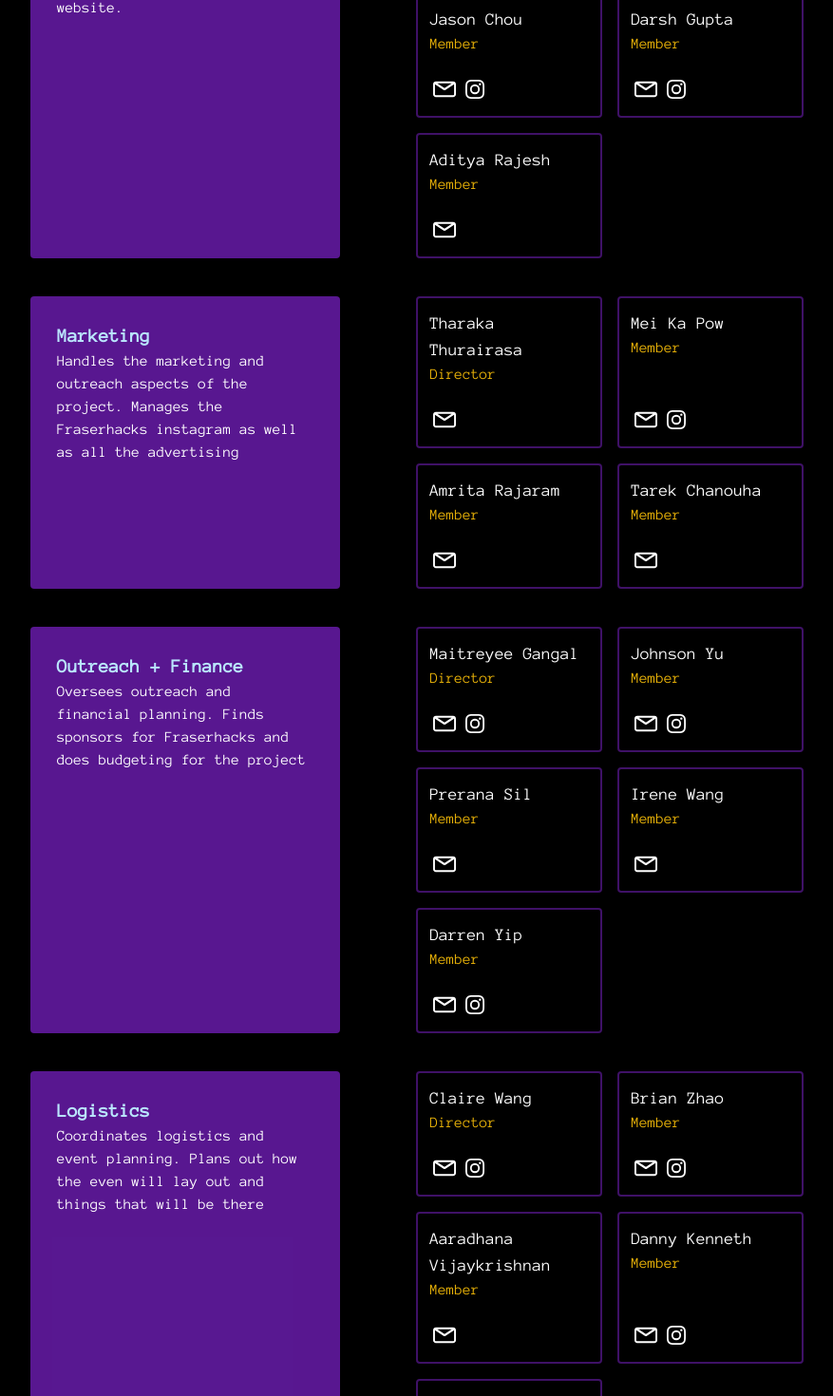
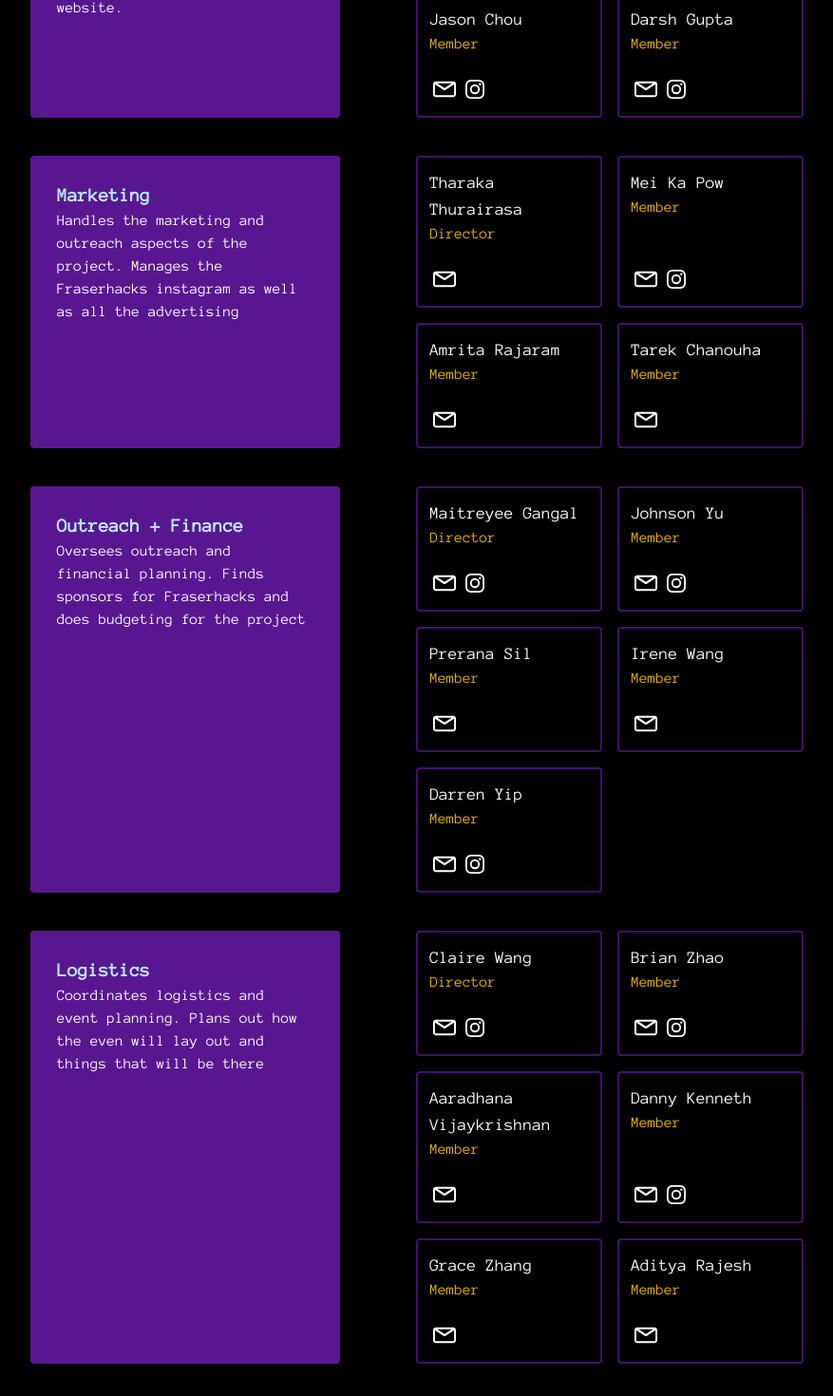
Before and after one commit to FraserHacks/fraserhacks24website, a Next.js app: page /team in a window 1280 px wide. Shown: the part 476-1946 px from the top of the page at 95% size, without its empty margins (200-1077 px from the left). Built offline with nearby package versions, Linux system fonts and the light colour scheme.

Commit message:
change position of member

```diff
--- a/src/pages/team/index.tsx
+++ b/src/pages/team/index.tsx
@@ -58,12 +58,6 @@ const sectors: Sector[] = [
         position: "Member",
         email: "1023835@pdsb.net",
         instagram: "darshg321",
-      },
-      {
-        name: "Aditya Rajesh",
-        position: "Member",
-        email: "815369@pdsb.net",
-        instagram: "",
       },
     ],
   },
@@ -170,6 +164,12 @@ const sectors: Sector[] = [
         email: "872984@pdsb.net",
         instagram: "",
       },
+      {
+        name: "Aditya Rajesh",
+        position: "Member",
+        email: "815369@pdsb.net",
+        instagram: "",
+      },
     ],
   },
 ];
```
